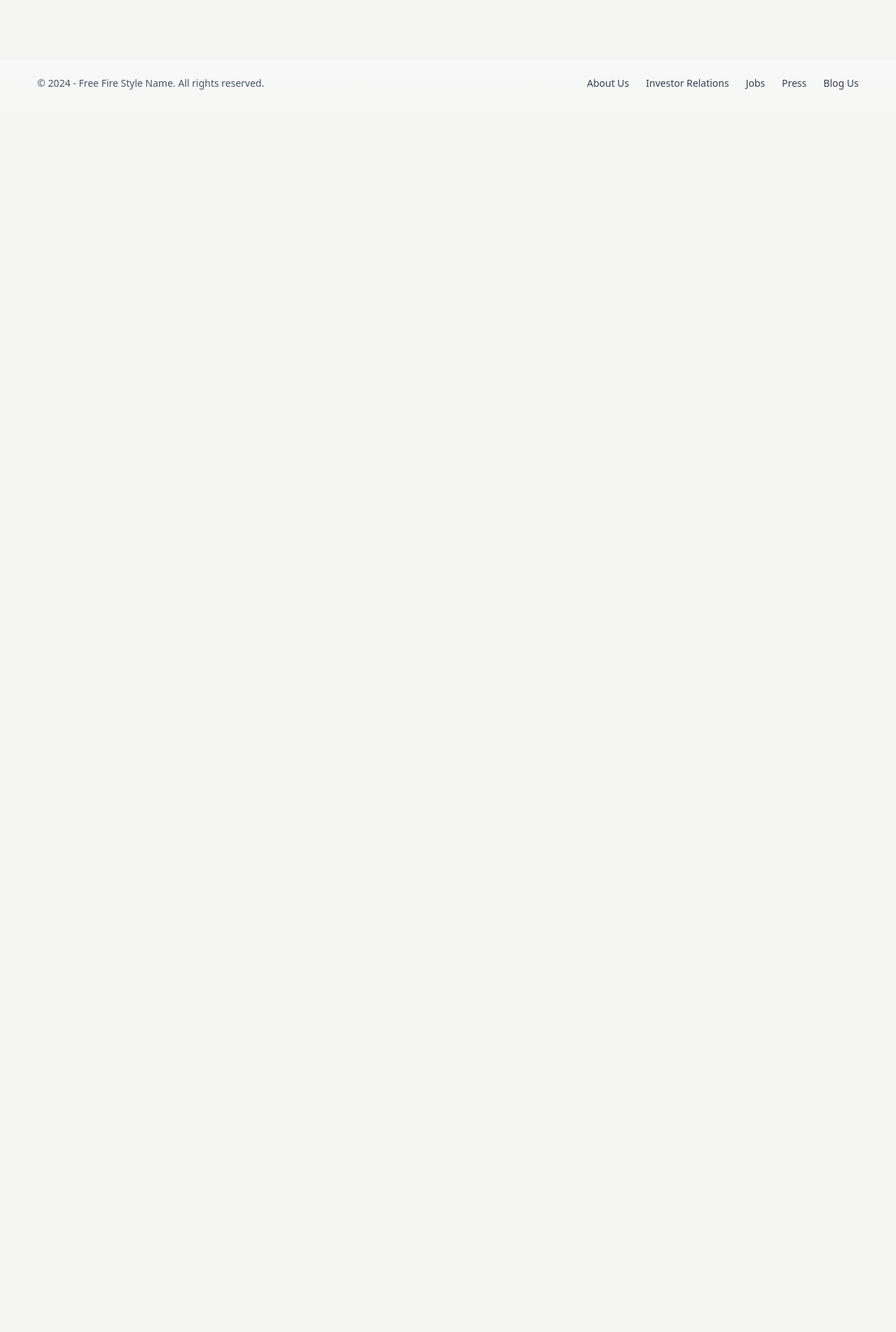
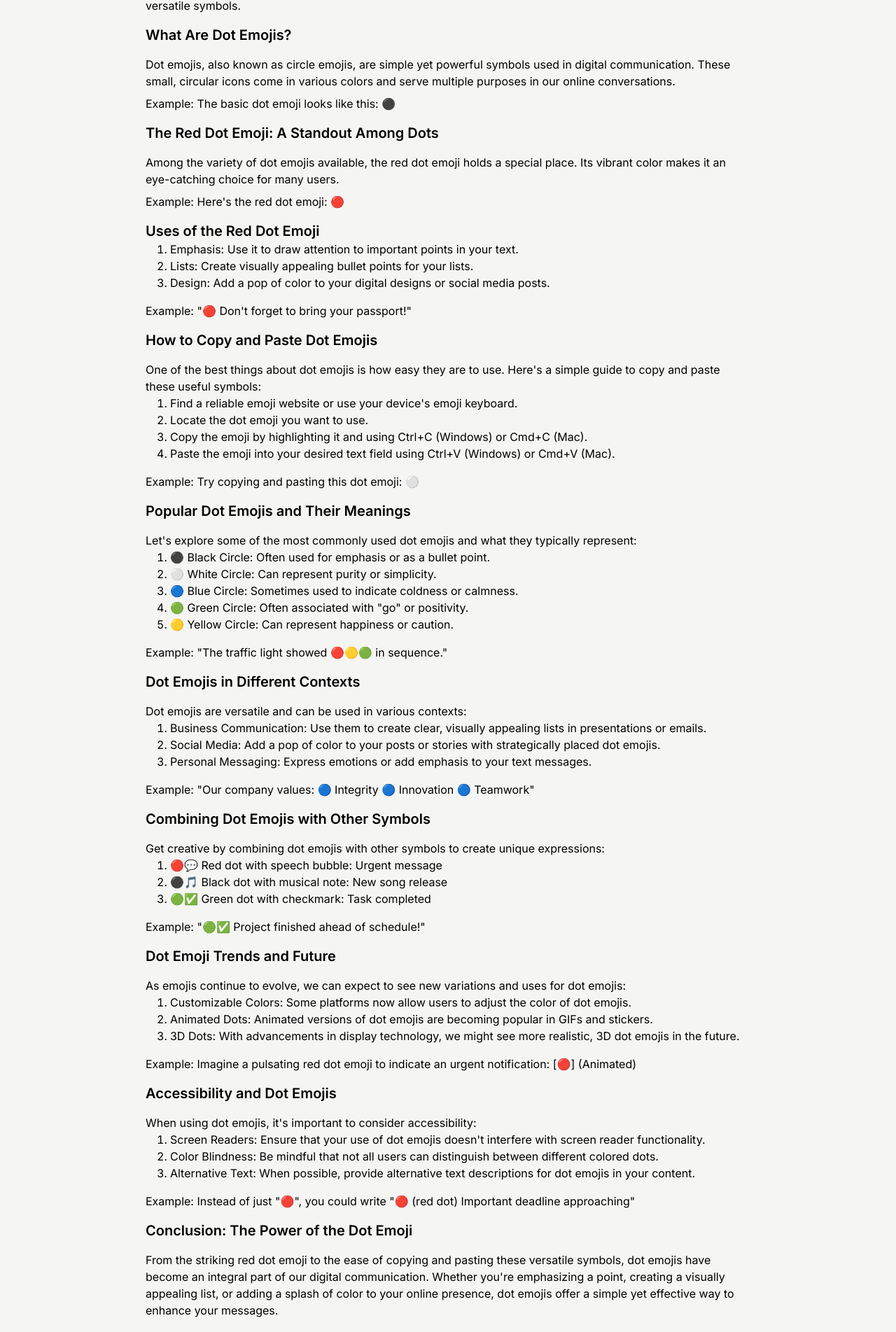
Before and after one commit to AnkushChharri/cfnjst, a Next.js app: page /emoji/dot-emoji in a window 1280 px wide. Shown: the part 812-2715 px from the top of the page at 70% size. Before the commit the page ends 987 px from the top, so only its background shows below. Built offline with nearby package versions, Linux system fonts and the light colour scheme.

Commit message:
Dot Emoji

```diff
--- a/src/app/emoji/dot-emoji/DotEmojis.js
+++ b/src/app/emoji/dot-emoji/DotEmojis.js
@@ -39,7 +39,7 @@ const SymbolSelector = () => {
         setSelectedSymbols('');
     }, []);
 
-    return (
+    return (<>
         <div className="max-w-4xl m-auto p-4">
             <div className="mb-4">
                 <div className="relative p-4 rounded-md">
@@ -153,7 +153,92 @@ const SymbolSelector = () => {
                     ))}
                 </div>
             </div>
+
+            <div class="max-w-7xl xl:mx-auto text-left mx-4">
+                <h1 class="pt-2 font-semibold text-xl">The Ultimate Guide to Dot Emoji: From Red Dots to Easy Copy and Paste</h1>
+                <p class="pt-4">Have you ever wondered about those tiny circular symbols popping up in your text messages and social media posts? Welcome to the world of dot emojis! In this comprehensive guide, we&apos;ll explore everything you need to know about dot emojis, with a special focus on the popular red dot emoji and how to easily copy and paste these versatile symbols.</p>
+
+                <h2 class="pt-4 font-semibold text-xl">What Are Dot Emojis?</h2>
+                <p class="pt-4">Dot emojis, also known as circle emojis, are simple yet powerful symbols used in digital communication. These small, circular icons come in various colors and serve multiple purposes in our online conversations.</p>
+                <p class="pt-2">Example: The basic dot emoji looks like this: ⚫</p>
+
+                <h2 class="pt-4 font-semibold text-xl">The Red Dot Emoji: A Standout Among Dots</h2>
+                <p class="pt-4">Among the variety of dot emojis available, the red dot emoji holds a special place. Its vibrant color makes it an eye-catching choice for many users.</p>
+                <p class="pt-2">Example: Here&apos;s the red dot emoji: 🔴</p>
+
+                <h2 class="pt-4 font-semibold text-xl">Uses of the Red Dot Emoji</h2>
+                <ul class="list-decimal list-inside pl-4">
+                    <li>Emphasis: Use it to draw attention to important points in your text.</li>
+                    <li>Lists: Create visually appealing bullet points for your lists.</li>
+                    <li>Design: Add a pop of color to your digital designs or social media posts.</li>
+                </ul>
+                <p class="pt-4">Example: &quot;🔴 Don&apos;t forget to bring your passport!&quot;</p>
+
+                <h2 class="pt-4 font-semibold text-xl">How to Copy and Paste Dot Emojis</h2>
+                <p class="pt-4">One of the best things about dot emojis is how easy they are to use. Here&apos;s a simple guide to copy and paste these useful symbols:</p>
+                <ul class="list-decimal list-inside pl-4">
+                    <li>Find a reliable emoji website or use your device&apos;s emoji keyboard.</li>
+                    <li>Locate the dot emoji you want to use.</li>
+                    <li>Copy the emoji by highlighting it and using Ctrl+C (Windows) or Cmd+C (Mac).</li>
+                    <li>Paste the emoji into your desired text field using Ctrl+V (Windows) or Cmd+V (Mac).</li>
+                </ul>
+                <p class="pt-4">Example: Try copying and pasting this dot emoji: ⚪</p>
+
+                <h2 class="pt-4 font-semibold text-xl">Popular Dot Emojis and Their Meanings</h2>
+                <p class="pt-4">Let&apos;s explore some of the most commonly used dot emojis and what they typically represent:</p>
+                <ul class="list-decimal list-inside pl-4">
+                    <li>⚫ Black Circle: Often used for emphasis or as a bullet point.</li>
+                    <li>⚪ White Circle: Can represent purity or simplicity.</li>
+                    <li>🔵 Blue Circle: Sometimes used to indicate coldness or calmness.</li>
+                    <li>🟢 Green Circle: Often associated with &quot;go&quot; or positivity.</li>
+                    <li>🟡 Yellow Circle: Can represent happiness or caution.</li>
+                </ul>
+                <p class="pt-4">Example: &quot;The traffic light showed 🔴🟡🟢 in sequence.&quot;</p>
+
+                <h2 class="pt-4 font-semibold text-xl">Dot Emojis in Different Contexts</h2>
+                <p class="pt-4">Dot emojis are versatile and can be used in various contexts:</p>
+                <ul class="list-decimal list-inside pl-4">
+                    <li>Business Communication: Use them to create clear, visually appealing lists in presentations or emails.</li>
+                    <li>Social Media: Add a pop of color to your posts or stories with strategically placed dot emojis.</li>
+                    <li>Personal Messaging: Express emotions or add emphasis to your text messages.</li>
+                </ul>
+                <p class="pt-4">Example: &quot;Our company values: 🔵 Integrity 🔵 Innovation 🔵 Teamwork&quot;</p>
+
+                <h2 class="pt-4 font-semibold text-xl">Combining Dot Emojis with Other Symbols</h2>
+                <p class="pt-4">Get creative by combining dot emojis with other symbols to create unique expressions:</p>
+                <ul class="list-decimal list-inside pl-4">
+                    <li>🔴💬 Red dot with speech bubble: Urgent message</li>
+                    <li>⚫🎵 Black dot with musical note: New song release</li>
+                    <li>🟢✅ Green dot with checkmark: Task completed</li>
+                </ul>
+                <p class="pt-4">Example: &quot;🟢✅ Project finished ahead of schedule!&quot;</p>
+
+                <h2 class="pt-4 font-semibold text-xl">Dot Emoji Trends and Future</h2>
+                <p class="pt-4">As emojis continue to evolve, we can expect to see new variations and uses for dot emojis:</p>
+                <ul class="list-decimal list-inside pl-4">
+                    <li>Customizable Colors: Some platforms now allow users to adjust the color of dot emojis.</li>
+                    <li>Animated Dots: Animated versions of dot emojis are becoming popular in GIFs and stickers.</li>
+                    <li>3D Dots: With advancements in display technology, we might see more realistic, 3D dot emojis in the future.</li>
+                </ul>
+                <p class="pt-4">Example: Imagine a pulsating red dot emoji to indicate an urgent notification: [🔴] (Animated)</p>
+
+                <h2 class="pt-4 font-semibold text-xl">Accessibility and Dot Emojis</h2>
+                <p class="pt-4">When using dot emojis, it&apos;s important to consider accessibility:</p>
+                <ul class="list-decimal list-inside pl-4">
+                    <li>Screen Readers: Ensure that your use of dot emojis doesn&apos;t interfere with screen reader functionality.</li>
+                    <li>Color Blindness: Be mindful that not all users can distinguish between different colored dots.</li>
+                    <li>Alternative Text: When possible, provide alternative text descriptions for dot emojis in your content.</li>
+                </ul>
+                <p class="pt-4">Example: Instead of just &quot;🔴&quot;, you could write &quot;🔴 (red dot) Important deadline approaching&quot;</p>
+
+                <h2 class="pt-4 font-semibold text-xl">Conclusion: The Power of the Dot Emoji</h2>
+                <p class="pt-4">From the striking red dot emoji to the ease of copying and pasting these versatile symbols, dot emojis have become an integral part of our digital communication. Whether you&apos;re emphasizing a point, creating a visually appealing list, or adding a splash of color to your online presence, dot emojis offer a simple yet effective way to enhance your messages.</p>
+                <p class="pt-4">Remember, the key to using dot emojis effectively is to keep it simple and relevant. Don&apos;t overuse them, but don&apos;t be afraid to get creative either. With this guide, you&apos;re now equipped to navigate the world of dot emojis like a pro!</p>
+                <p class="pt-4">So go ahead, give that red dot emoji a try in your next message and watch how it transforms your digital communication! 🔴</p>
+            </div>
+
         </div>
+    </>
     );
 };
 
```
